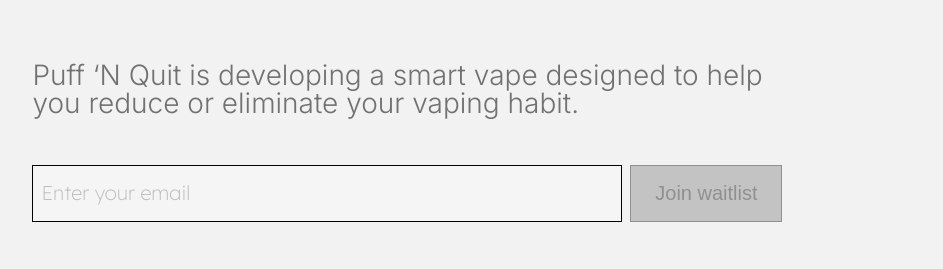
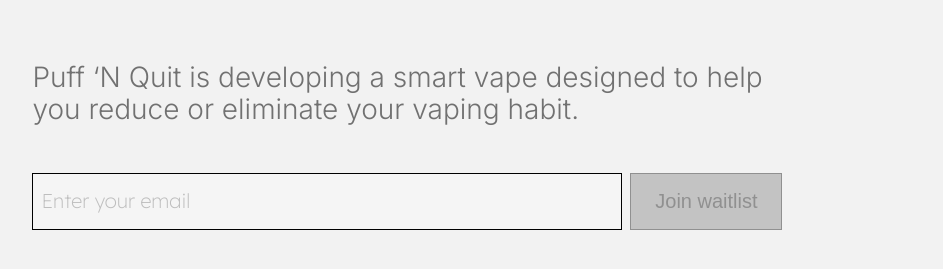
Before and after one commit to alexjwick/puff-n-quit-presale-site, a website built with webpack: page index.html in a window 1280 px wide. Shown: the part 457-726 px from the top of the page, without its empty margins (6-949 px from the left). Built offline with nearby package versions, Linux system fonts and the light colour scheme; some packages are replaced by stand-ins of ours.

Commit message:
increased line height of p element

```diff
--- a/resources/styles/style.css
+++ b/resources/styles/style.css
@@ -65,6 +65,7 @@
 
 p {
   font-weight: 300;
+  line-height: 1.15;
   font-size: 1rem;
 }
 @media only screen and (min-width: 600px) {
```
